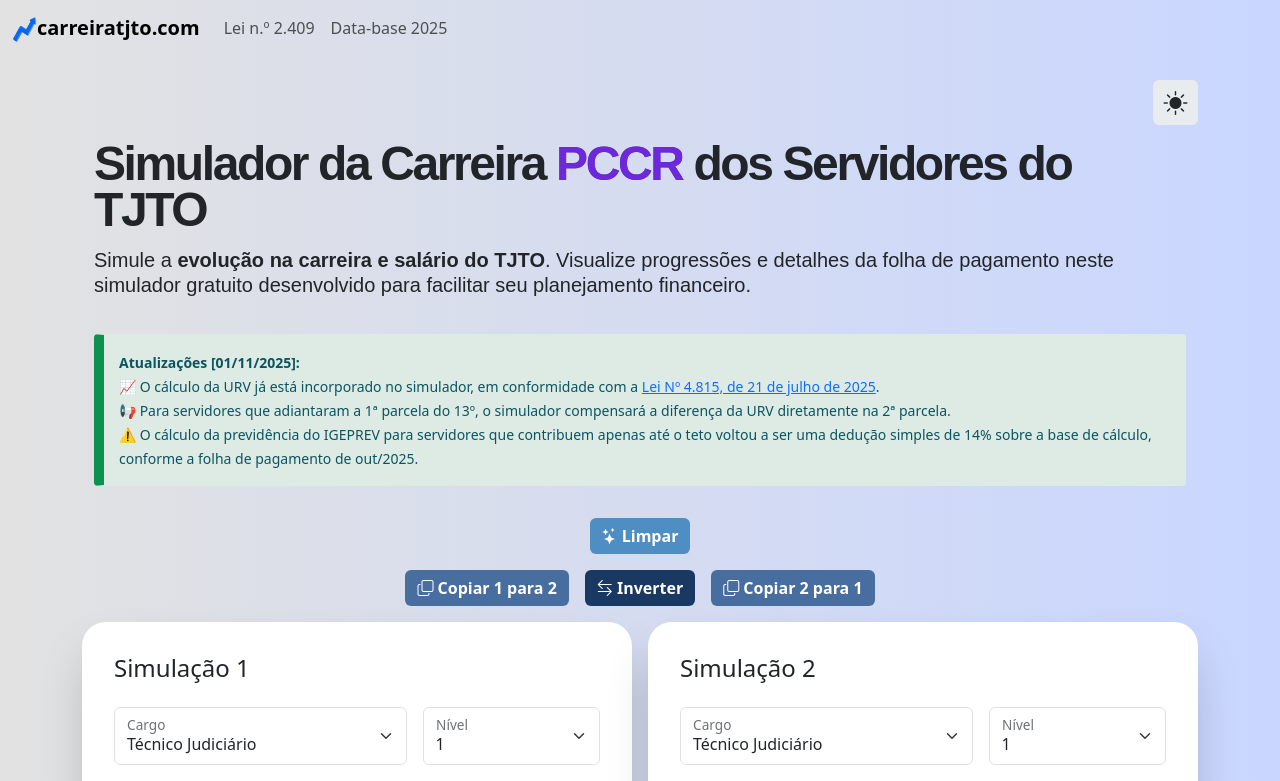
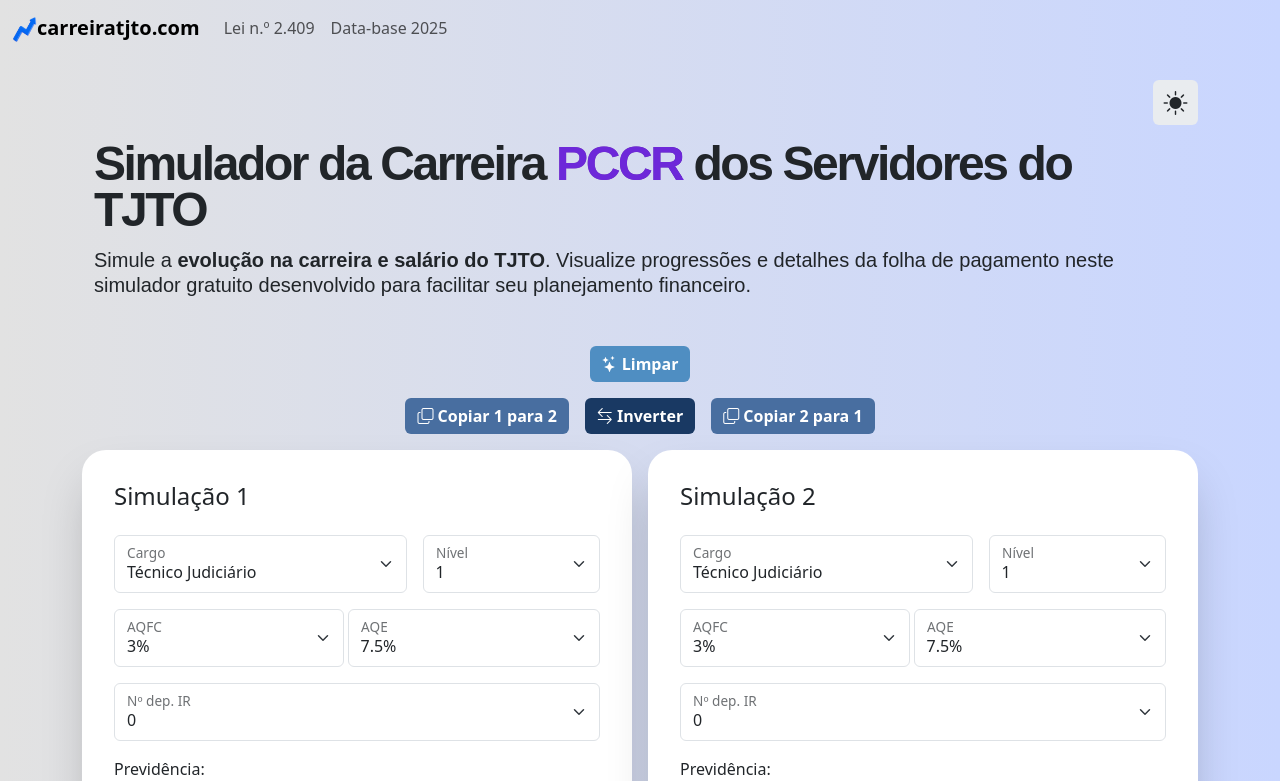
Before and after one commit to guilhermeoq/carreira-tjto, a Vue app: page / in a window 1280 px wide. Shown: the top 781 px of the page. Built offline with nearby package versions, Linux system fonts and the light colour scheme.

Commit message:
update news section

```diff
--- a/src/components/Calculadora.vue
+++ b/src/components/Calculadora.vue
@@ -58,20 +58,15 @@
         </p>
       </div>
 
-      <div class="callout callout-info">
+      <!--       <div class="callout callout-info">
         <small
           ><strong>Atualizações [01/11/2025]:</strong><br />
           📈 O cálculo da URV já está incorporado no simulador, em conformidade com a
           <a href="https://doe.to.gov.br/diario/5476/download"
             >Lei Nº 4.815, de 21 de julho de 2025</a
-          >.<br />
-          📢 Para servidores que adiantaram a 1ª parcela do 13º, o simulador compensará a diferença
-          da URV diretamente na 2ª parcela.<br />
-          ⚠️ O cálculo da previdência do IGEPREV para servidores que contribuem apenas até o teto
-          voltou a ser uma dedução simples de 14% sobre a base de cálculo, conforme a folha de
-          pagamento de out/2025.<br
-        /></small>
-      </div>
+          >.</small
+        >
+      </div> -->
 
       <div style="text-align: center; margin-top: 2em; margin-bottom: 1em">
         <button type="button" class="btn clearBtn" @click="resetCalculators">
```
